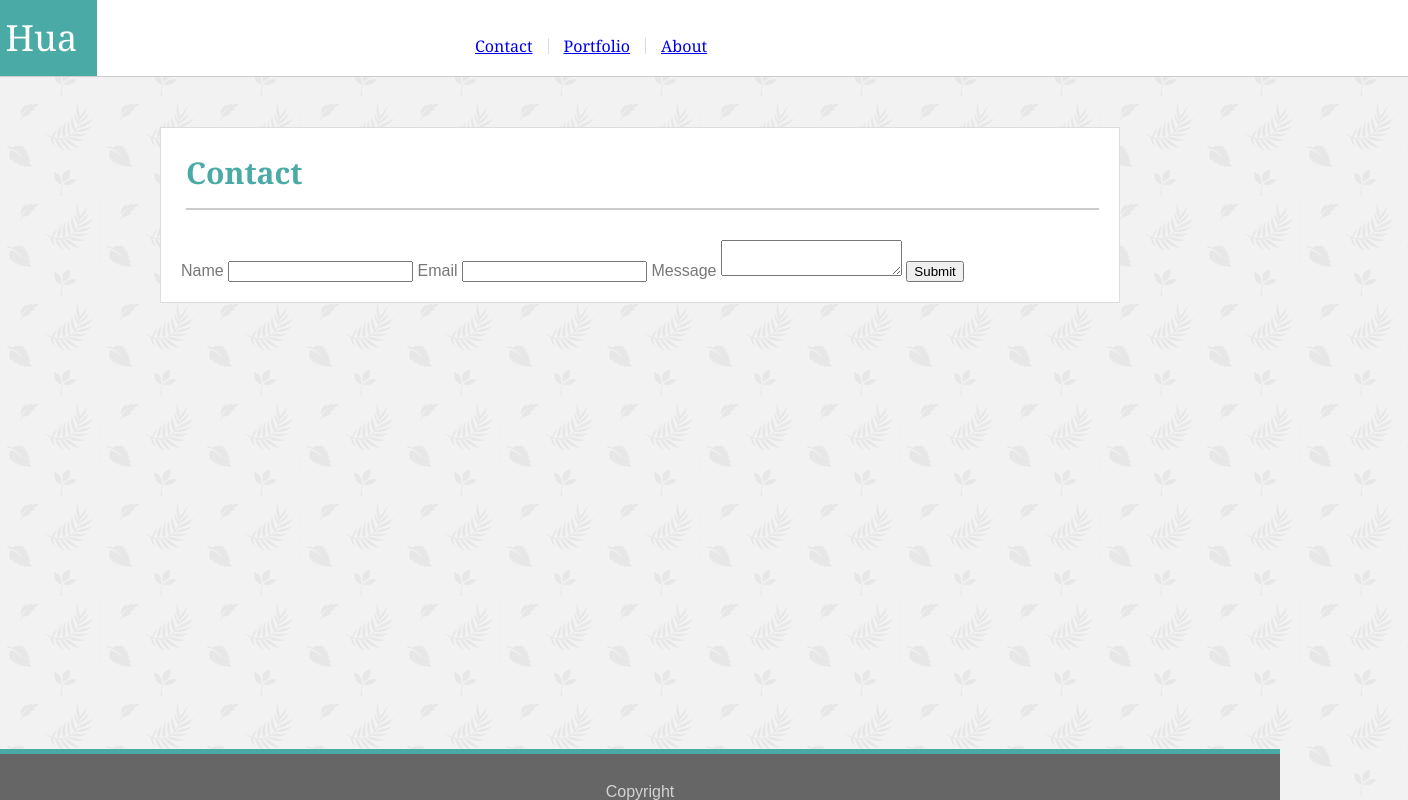
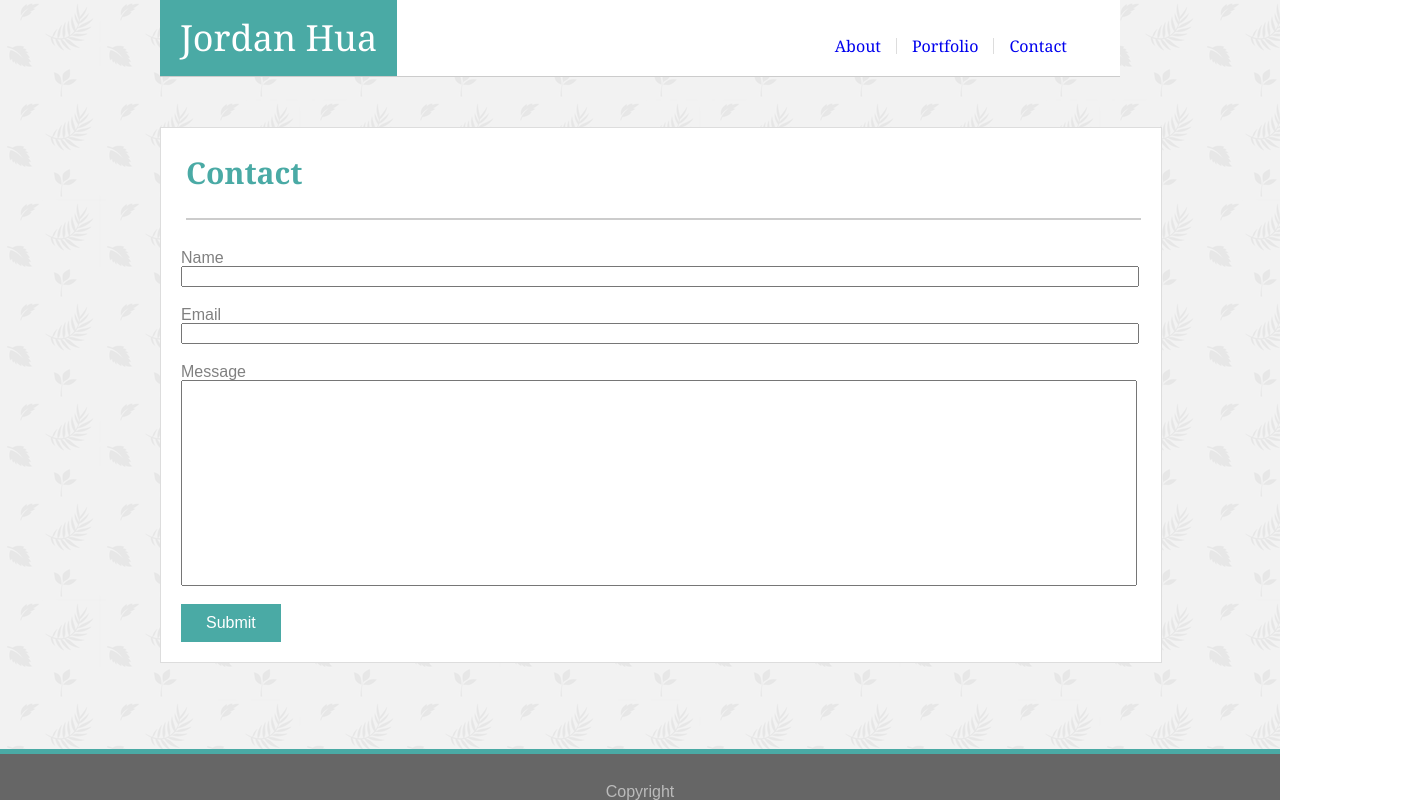
Before and after one commit to jayhua97/jayhua97.github.io, a plain HTML site: page contact.html in a window 1280 px wide. Shown: the whole page, 1408 px wide, since content can reach past the window. Drawn offline with Linux system fonts and the light colour scheme.

Commit message:
trying to push correct css file

```diff
--- a/assets/css/style.css
+++ b/assets/css/style.css
@@ -10,14 +10,15 @@ body {
     position: relative;
     display: block;
     font-family: Georgia, 'Times New Roman', Times, serif;
-    width: 100%;
+    /* width: 100%; */
+    /* padding: 20px; */
     margin: 0;
     background: #ffffff;
     border-bottom: 1px solid #cccccc;
     margin-bottom: 50px;
-    padding-right: 588px;
+    /* padding-right: 588px; */
     /* padding-left: 50px; */
-    left: -300px;
+    /* left: -300px; */
 }
 
 h1 {
@@ -35,23 +36,33 @@ h1 {
 ul {
     list-style-type: none;
     padding: 38px;
-    padding-left: 600px;
+    /* transform: rotate(180deg); */
+    /* padding-left: 600px; */
 }
 
 li {
-    border-right: 1px solid #dddddd;
+    border-left: 1px solid #dddddd;
     padding-right: 15px;
     display: inline;
-    float: left;
+    float: right;
     padding-left: 15px;
+    /* transform: rotate(-180deg); */
 }
 
 li:last-child {
-    border-right: none;
+    border-left: none;
+}
+
+a:link {
+    text-decoration: none;
+}
+
+a:visited {
+    color: #bbbbbb;
 }
 
 .wrapper {
-    /* width: 960px; */
+    width: 960px;
     padding: 20px;
     background: #ffffff;
     border: 1px solid #dddddd;
@@ -65,7 +76,7 @@ h2 {
     margin-top: 10px;
     margin-left: 5px;
     margin-bottom: 30px;
-    padding-bottom: 20px;
+    padding-bottom: 30px;
     border-bottom: 2px solid #cccccc;
 }
 
@@ -80,6 +91,60 @@ p {
     line-height: 32px;
 }
 
+#hangman {
+    position: relative;
+    padding-top: 20px;
+}
+
+#containHangman {
+    position: absolute;
+    text-align: center;
+    /* margin: 0 auto; */
+    left: 50%;
+}
+
+#portImages {
+    width: 200px;
+    height: 150px;
+    float: left;
+    margin-right: 20px;
+}
+
+#portImagesName {
+    background: #4aaaa5;
+    color: #ffffff;
+    /* position: absolute; */
+}
+
+
+input[type=text] {
+    width: 99%;
+    margin-bottom: 20px;
+}
+
+label {
+    color: gray;
+}
+
+#contactMessage {
+
+}
+
+textarea {
+    width: 99%;
+    height: 200px;
+    resize: none;
+}
+
+input[type=submit] {
+    margin-top: 15px;
+    padding: 10px 25px;
+    color: white;
+    background: #4aaaa5;
+    border: none;
+    font-size: 16px;
+}
+
 .footer {
     position: fixed; bottom:0;
     width: 100%;
@@ -88,6 +153,6 @@ p {
     display: block;
     text-align: center;
     background: #666666;
-    color: lightgray;
+    color: #bbbbbb;
     border-top: 5px solid #4aaaa5;
 }
```
